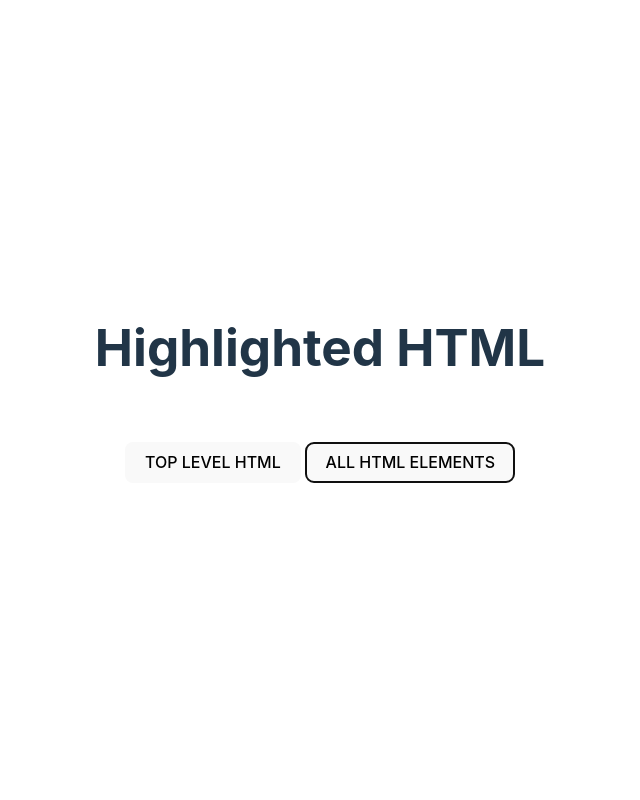
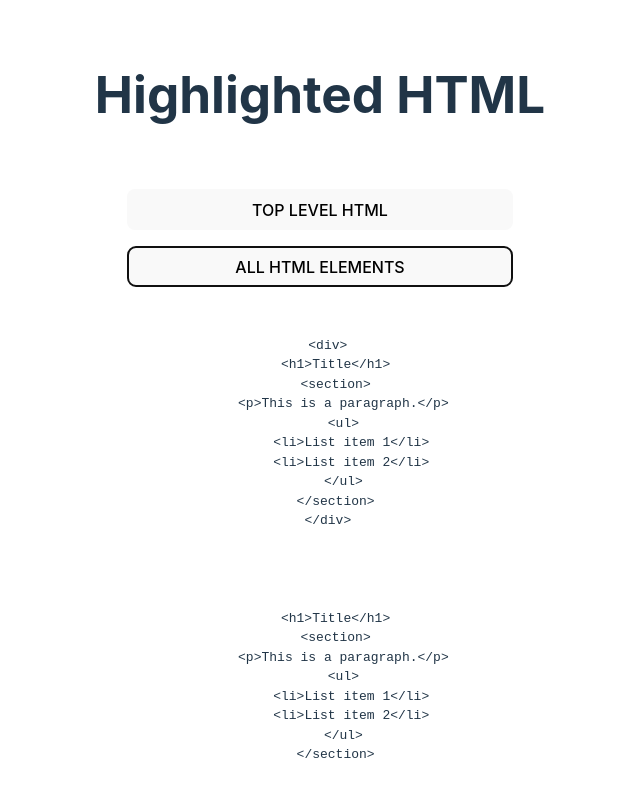
Before and after one commit to willemverbuyst/highlight-code, a website built with Vite: page index.html in a window 1280 px wide. Both pictures are taken after a click on the button "ALL HTML ELEMENTS". Shown: the top 800 px of the page, without its empty margins (320-960 px from the left). Built offline with nearby package versions, Linux system fonts and the light colour scheme.

Commit message:
Display html elements in browser

```diff
--- a/src/highlight.ts
+++ b/src/highlight.ts
@@ -1,13 +1,16 @@
 const HTML_STRING = `
-<div>
+<body>
   <div>
     <h1>Title</h1>
+    <section>
       <p>This is a paragraph.</p>
       <ul>
         <li>List item 1</li>
         <li>List item 2</li>
       </ul>
+    </section>
   </div>
+</body>
 `;
 
 export function convertHTMLStringToDOMElements() {
@@ -23,6 +26,19 @@ export function convertHTMLStringToDOMElements() {
 
   const elements = parseHTMLString(HTML_STRING);
   console.log(elements);
+  const textField = document.querySelector<HTMLElement>("#html-text");
+  if (textField)
+    textField.innerHTML = elements
+      .map((e) =>
+        e.innerHTML
+          .toString()
+          .replace(/&/g, "&amp;")
+          .replace(/</g, "&lt;")
+          .replace(/>/g, "&gt;")
+          .replace(/"/g, "&quot;")
+          .replace(/'/g, "&#039;")
+      )
+      .join("");
 }
 
 export function convertHTMLStringToDOMElementsRecursively() {
@@ -31,14 +47,14 @@ export function convertHTMLStringToDOMElementsRecursively() {
   function extractAllElements(html: string) {
     const parser = new DOMParser();
     const doc = parser.parseFromString(html, "text/html");
-    const allElements: (HTMLElement | ChildNode)[] = [];
+    const allElements: Element[] = [];
 
-    function traverse(node: HTMLElement | ChildNode) {
+    function traverse(node: Element) {
       if (node.nodeType === 1) {
         // Element node
         allElements.push(node);
       }
-      node.childNodes.forEach((child) => traverse(child));
+      node.childNodes.forEach((child) => traverse(child as Element));
     }
 
     traverse(doc.body); // Start traversing from the body node
@@ -47,4 +63,17 @@ export function convertHTMLStringToDOMElementsRecursively() {
 
   const allElements = extractAllElements(HTML_STRING);
   console.log(allElements);
+  const textField = document.querySelector<HTMLElement>("#html-text");
+  if (textField)
+    textField.innerHTML = allElements.map((e) =>
+      e.innerHTML
+        .toString()
+        .replace(/&/g, "&amp;")
+        .replace(/</g, "&lt;")
+        .replace(/>/g, "&gt;")
+        .replace(/"/g, "&quot;")
+        .replace(/'/g, "&#039;")
+    ).join(`
+
+        `);
 }
--- a/src/main.ts
+++ b/src/main.ts
@@ -4,9 +4,10 @@ import "./style.css";
 document.querySelector<HTMLDivElement>("#app")!.innerHTML = `
   <div>
     <h1>Highlighted HTML</h1>
-    <div class="card">
+    <div class="main">
       <button id="btn-top" type="button">TOP LEVEL HTML</button>
       <button id="btn-all" type="button">ALL HTML ELEMENTS</button>
+      <pre><code id="html-text"></code></pre>
     </div>
   </div>
 `;
--- a/src/style.css
+++ b/src/style.css
@@ -55,8 +55,11 @@ h1 {
   filter: drop-shadow(0 0 2em #3178c6aa);
 }
 
-.card {
+.main {
   padding: 2em;
+  display: flex;
+  flex-direction: column;
+  gap: 1rem;
 }
 
 .read-the-docs {
```
Lines whose indentation alone changed are shown as unchanged.
